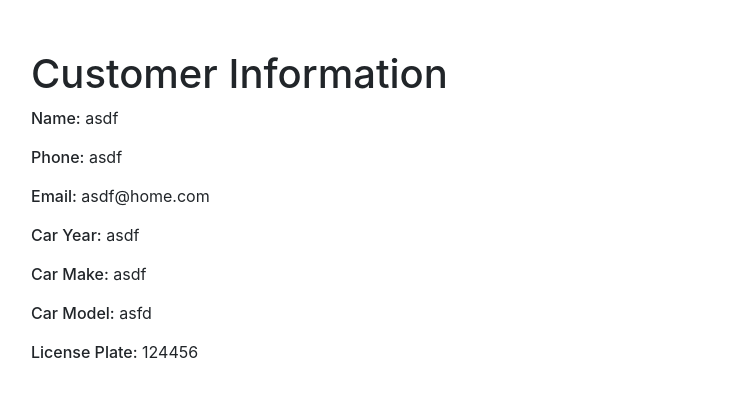
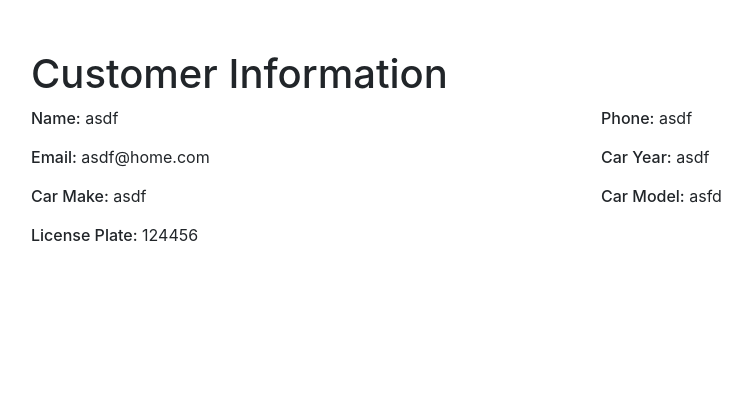
Before and after one commit to brez7/carwash, a Flask app: page /customer/124456 in a window 1280 px wide. Shown: the top 397 px of the page, without its empty margins (54-806 px from the left). Run offline with Flask 3, Linux system fonts and the light colour scheme; some libraries are stand-ins or nearby versions.

Commit message:
hi
hhhhh

```diff
--- a/app.py
+++ b/app.py
@@ -15,7 +15,7 @@ BARCODE_PATH = 'static/barcodes'
 os.makedirs(BARCODE_PATH, exist_ok=True)  # Ensure the barcode directory exists
 
 def generate_barcode(license_plate):
-    barcode_filename = f'{license_plate}.png.png'
+    barcode_filename = f'{license_plate}.png'
     barcode_path = os.path.join(BARCODE_PATH, barcode_filename)
     Code128 = barcode.get_barcode_class('code128')
     barcode_instance = Code128(license_plate, writer=ImageWriter())
--- a/templates/customer_info.html
+++ b/templates/customer_info.html
@@ -3,6 +3,8 @@
 
 <head>
     <meta charset="UTF-8">
+    <meta name="viewport" content="width=device-width, initial-scale=1.0">
+    <!-- Ensures responsive layout on mobile devices -->
     <title>Customer Information</title>
     <link rel="stylesheet" href="https://stackpath.bootstrapcdn.com/bootstrap/4.5.2/css/bootstrap.min.css">
     <style>
@@ -26,50 +28,56 @@
 
         {% if existing_car_info %}
         <!-- Displaying Data as Text when Existing Info is Present -->
-        <div class="info-text"><span class="info-title">Name:</span> {{ existing_car_info.get('name', 'N/A') }}</div>
-        <div class="info-text"><span class="info-title">Phone:</span> {{ existing_car_info.get('phone', 'N/A') }}</div>
-        <div class="info-text"><span class="info-title">Email:</span> {{ existing_car_info.get('email', 'N/A') }}</div>
-        <div class="info-text"><span class="info-title">Car Year:</span> {{ existing_car_info.get('year', 'N/A') }}
+        <div class="row">
+            <div class="col-12 col-md-6 info-text"><span class="info-title">Name:</span> {{
+                existing_car_info.get('name', 'N/A') }}</div>
+            <div class="col-12 col-md-6 info-text"><span class="info-title">Phone:</span> {{
+                existing_car_info.get('phone', 'N/A') }}</div>
+            <div class="col-12 col-md-6 info-text"><span class="info-title">Email:</span> {{
+                existing_car_info.get('email', 'N/A') }}</div>
+            <div class="col-12 col-md-6 info-text"><span class="info-title">Car Year:</span> {{
+                existing_car_info.get('year', 'N/A') }}</div>
+            <div class="col-12 col-md-6 info-text"><span class="info-title">Car Make:</span> {{
+                existing_car_info.get('make', 'N/A') }}</div>
+            <div class="col-12 col-md-6 info-text"><span class="info-title">Car Model:</span> {{
+                existing_car_info.get('model', 'N/A') }}</div>
+            <div class="col-12 info-text"><span class="info-title">License Plate:</span> {{ license_plate }}</div>
         </div>
-        <div class="info-text"><span class="info-title">Car Make:</span> {{ existing_car_info.get('make', 'N/A') }}
-        </div>
-        <div class="info-text"><span class="info-title">Car Model:</span> {{ existing_car_info.get('model', 'N/A') }}
-        </div>
-        <div class="info-text"><span class="info-title">License Plate:</span> {{ license_plate }}</div>
         {% else %}
         <!-- Input Form for New Data -->
         <form action="/customer/{{ license_plate }}" method="post">
-            <div class="form-group">
+            <div class="row">
+                <div class="form-group col-12 col-md-6">
                     <label for="name">Name:</label>
                     <input type="text" id="name" name="name" class="form-control" required>
                 </div>
-            <div class="form-group">
+                <div class="form-group col-12 col-md-6">
                     <label for="phone">Phone:</label>
                     <input type="text" id="phone" name="phone" class="form-control" required>
                 </div>
-            <div class="form-group">
+                <div class="form-group col-12 col-md-6">
                     <label for="email">Email:</label>
                     <input type="email" id="email" name="email" class="form-control" required>
                 </div>
-            <div class="form-group">
+                <div class="form-group col-12 col-md-6">
                     <label for="year">Car Year:</label>
                     <input type="text" id="year" name="year" class="form-control" required>
                 </div>
-            <div class="form-group">
+                <div class="form-group col-12 col-md-6">
                     <label for="make">Car Make:</label>
                     <input type="text" id="make" name="make" class="form-control" required>
                 </div>
-            <div class="form-group">
+                <div class="form-group col-12 col-md-6">
                     <label for="model">Car Model:</label>
                     <input type="text" id="model" name="model" class="form-control" required>
                 </div>
+                <div class="form-group col-12">
                     <button type="submit" class="btn btn-primary">Submit</button>
+                </div>
+            </div>
         </form>
         {% endif %}
     </div>
     <script src="https://code.jquery.com/jquery-3.5.1.slim.min.js"></script>
     <script src="https://cdn.jsdelivr.net/npm/@popperjs/core@2.5.3/dist/umd/popper.min.js"></script>
-    <script src="https://stackpath.bootstrapcdn.com/bootstrap/4.5.2/js/bootstrap.min.js"></script>
-</body>
-
-</html>
+    <script
```
Also changed, not shown: templates/index.html (+7 -6 lines), templates/receipt.html (+10 -7 lines), carwash.db, static/barcodes/124456.png.png.png (added), static/barcodes/234.png.png (added), static/barcodes/2355223.png.png (added), static/barcodes/JACKB.png.png (added), static/barcodes/asdff.png.png (added). Lines whose indentation alone changed are shown as unchanged.
